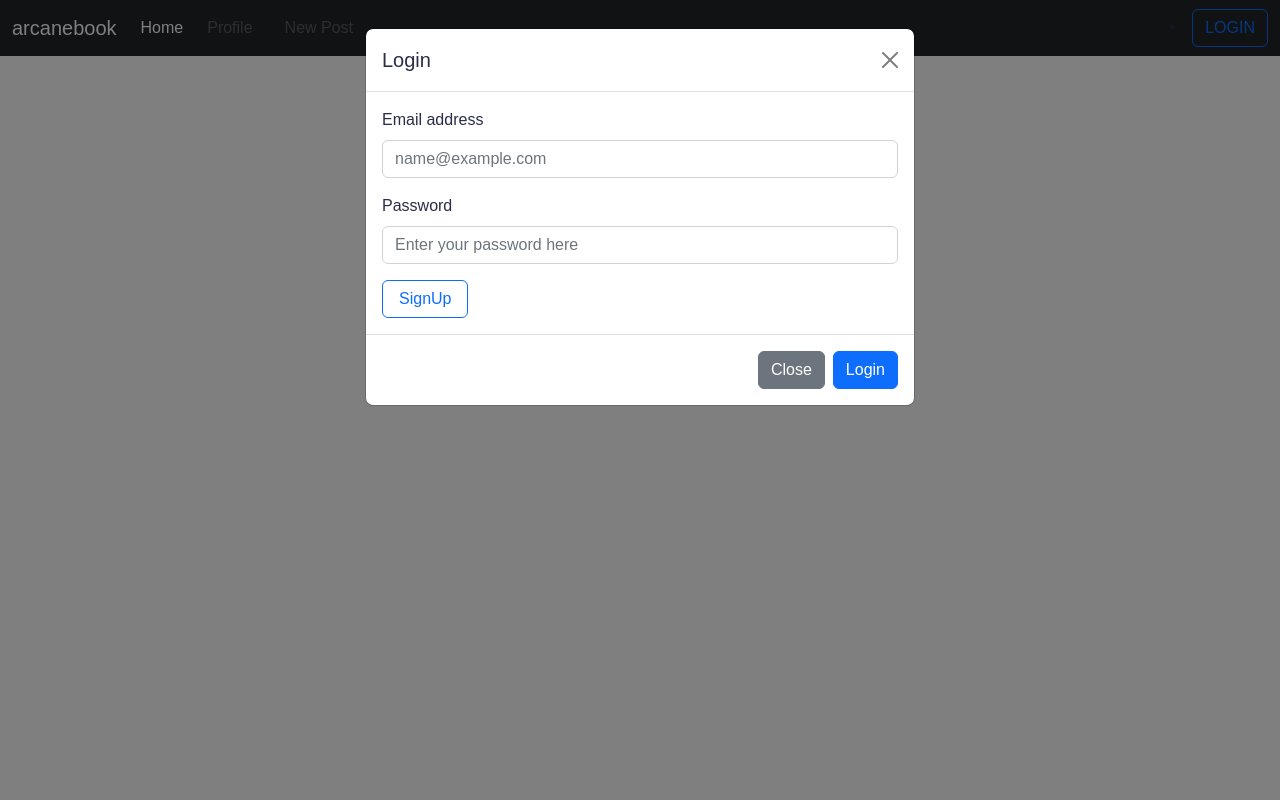
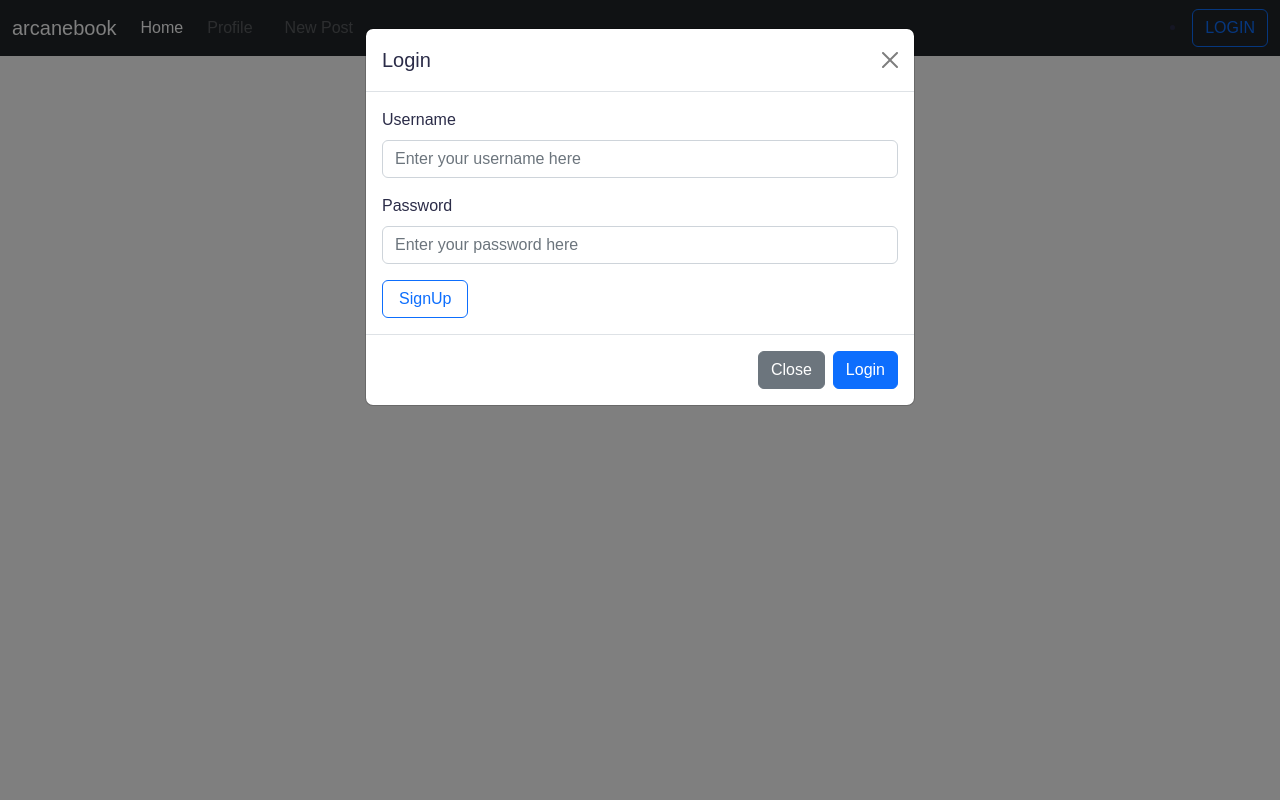
Before and after one commit to prasad-gurav/arcanebook, a Django app: page / in a window 1280 px wide, after a click on "LOGIN". Run offline with Django 4.2, Linux system fonts and the light colour scheme; data that the repository does not hold is empty; parts of the project's set-up code (start-up, migrations or seed data) failed here and were passed over; some web fonts are replaced.

Commit message:
Placeholder Fix | Empty Fields Login/SignUp Fix

```diff
--- a/arcanebook/media/custom/index.js
+++ b/arcanebook/media/custom/index.js
@@ -22,6 +22,8 @@ function login(){
 
             }
         }
+
+    else{
 
 
     var data  = {
@@ -49,6 +51,7 @@ function login(){
           </div>`)
         }
     })
+    }
 }
 
 
@@ -80,6 +83,7 @@ function signup(){
         </div>`)
 
         }}
+    else{
     if (!password==confirm_password){
         console.log("Confirm Your Password again")
         alert("Confirm Your Password again !")
@@ -109,7 +113,7 @@ function signup(){
         if(response.status == 200){
             window.location.replace('/')
         }
-    })
+    })}
 }
 
 
--- a/arcanebook/templates/base.html
+++ b/arcanebook/templates/base.html
@@ -13,8 +13,8 @@
             <div class="modal-body loginmodal">
                 <input type="hidden" name="csrf" id="csrf" value="{{csrf_token}}">
                 <div class="mb-3">
-                    <label for="exampleFormControlInput1" class="form-label">Email address</label>
-                    <input type="email" class="form-control" id="Username" placeholder="name@example.com">
+                    <label for="exampleFormControlInput1" class="form-label">Username</label>
+                    <input type="email" class="form-control" id="Username" placeholder="Enter your username here">
                 </div>
                 <div class="mb-3">
                     <label for="exampleFormControlInput1" class="form-label">Password</label>
--- a/arcanebook/templates/home.html
+++ b/arcanebook/templates/home.html
@@ -30,7 +30,7 @@
         crossorigin="anonymous"></script>
     <script src="https://code.jquery.com/jquery-3.6.0.min.js"
         integrity="sha256-/xUj+3OJU5yExlq6GSYGSHk7tPXikynS7ogEvDej/m4=" crossorigin="anonymous"></script>
-    <script src="custom/index.js"></script>
+
     <script src="media/custom/index.js"></script>
 </body>
 
```
Also changed, not shown: arcanebook/db.sqlite3.
